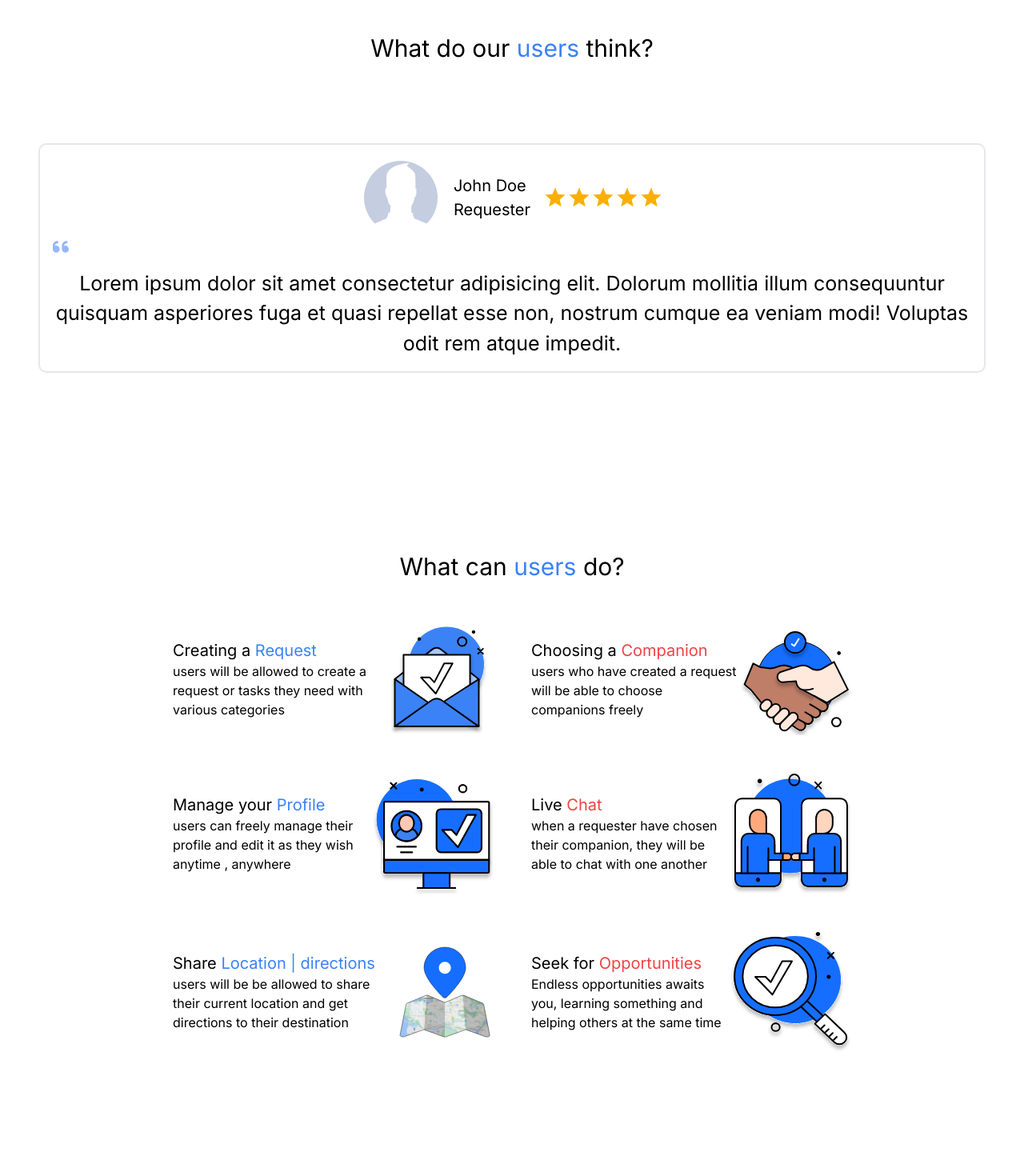
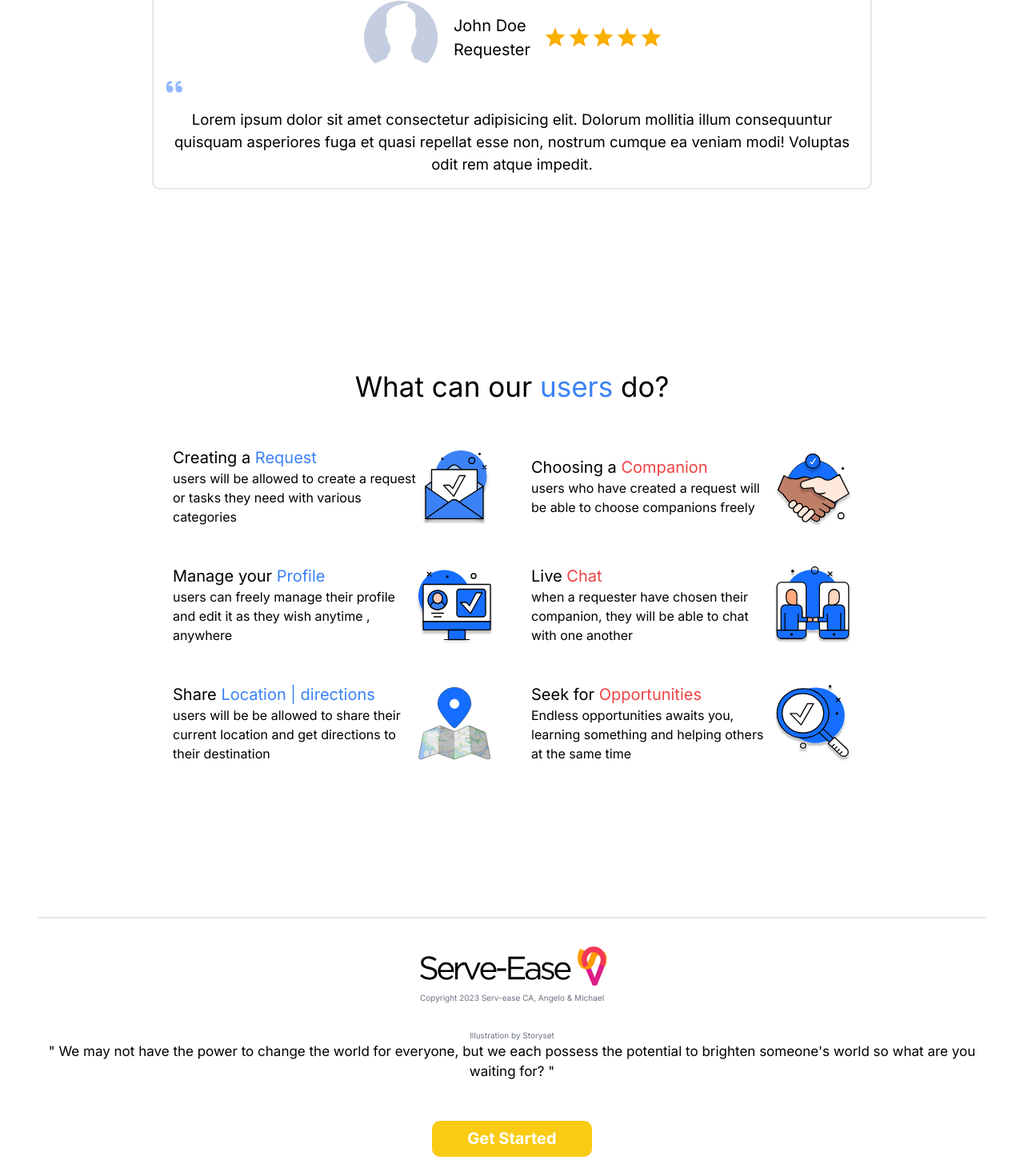
Before and after one commit to TeamFuchsia-ITDev/IT-Development-Project, a Next.js app: page / in a window 1280 px wide. Shown: the part 1682-3152 px from the top of the page at 80% size. Before the commit the page ends 2997 px from the top, so only its background shows below. Built offline with nearby package versions, Linux system fonts and the light colour scheme; no server answers.

Commit message:
Finished Landing page and responsiveness also fixed responsiveness for login and sign up

```diff
--- a/app/(site)/login/page.tsx
+++ b/app/(site)/login/page.tsx
@@ -112,14 +112,17 @@ export default function Login() {
   return (
     <div className="flex flex-row ">
       <div className="flex flex-row w-[100%] justify-center items-center">
-        <div className="w-full md:w-1/2 lg:w-1/2 xl:w-1/2">
+        <div className="w-full lg:w-1/2 xl:w-1/2">
           <div className="">
             <Link href="/">
-              <Image src={SElogo} alt="Login" className="absolute  top-[10px] w-[150px] mt-4" />
+              <Image src={SElogo} alt="Login" className="hidden md:hidden lg:block xl:block absolute  top-[10px] w-[150px] mt-4" />
             </Link>
           </div>
-          <div className="flex flex-col h-[680px] justify-center items-center pl-3 md:pl-0 lg:pl-0 xl:pl-0 ">
+          <div className="flex flex-col h-screen w-screen lg:w-full justify-start mt-12 md:mt-12 xl:mt-0 lg:mt-0 md:justify-center lg:justify-center xl:justify-center items-center  ">
             <div className="flex flex-col">
+            <Link href="/">
+              <img src={SElogo.src} alt="Login" className="block md:block lg:hidden xl:hidden w-[200px] ml-[-23px]" />
+              </Link>
               <h1 className="text-4xl font-bold mb-2 mt-4">
                 Welcome back to{" "}
                 <span className="text-blue-500 block">Serve-Ease</span>
@@ -210,7 +213,7 @@ export default function Login() {
           <img
             src={lsimage.src}
             alt="Login"
-            className=" h-screen w-screen object-cover sm:block hidden md:block lg:block xl:block"
+            className=" h-screen w-screen object-cover hidden md:block lg:block xl:block"
           />
         </div>
       </div>
--- a/app/(site)/register/page.tsx
+++ b/app/(site)/register/page.tsx
@@ -96,11 +96,14 @@ export default function Register() {
         <div className="w-full md:w-1/2 lg:w-1/2 xl:w-1/2">
         <div className="">
             <Link href="/">
-              <Image src={SElogo} alt="Login" className="absolute  top-[10px] w-[150px] mt-4" />
+              <Image src={SElogo} alt="Login" className="hidden md:hidden lg:block xl:block absolute  top-[10px] w-[150px] mt-4" />
             </Link>
           </div>
-          <div className="flex flex-col h-[660px] justify-center items-center  pl-3 md:pl-0 lg:pl-0 xl:pl-0 pt-32 md:pt-0 lg-pt-0 xl:pt-0">
+          <div className="flex flex-col h-screen w-screen lg:w-full justify-start mt-12 md:mt-12 xl:mt-0 lg:mt-0 md:justify-center lg:justify-center xl:justify-center items-center">
             <div className="flex flex-col">
+            <Link href="/">
+            <img src={SElogo.src} alt="Login" className="block md:block lg:hidden xl:hidden w-[200px] ml-[-23px]" />
+            </Link>
               <h1 className="text-4xl font-bold mb-2 mt-4 text-left">
                 Welcome back to{" "}
                 <span className="text-blue-500 block">Serve-Ease</span>
@@ -226,7 +229,7 @@ export default function Register() {
           <img
             src={lsimage.src}
             alt="Login"
-            className=" h-screen w-screen object-cover sm:block hidden md:block lg:block xl:block"
+            className=" h-screen w-screen object-cover hidden md:hidden lg:block xl:block"
           />
         </div>
       </div>
--- /dev/null
+++ b/app/components/footerLanding.tsx
@@ -0,0 +1,33 @@
+"use client";
+
+import Link from "next/link";
+import logo from "@/app/images/Serve-ease.svg";
+
+export const FooterLanding = () => {
+  return (
+    <div className="flex flex-col h-[300px] border-t-2 mt-24">
+      <div className="flex flex-col justify-center items-center text-center text-[17px]">
+        <img src={logo.src} alt="Serve-Ease" width={300} className="pt-8" />
+        <p className="pb-8 text-[10px] text-gray-500">Copyright 2023 Serv-ease CA, Angelo & Michael</p>
+        <a href="https://storyset.com/work" className="text-[10px] text-gray-500 ">Illustration by Storyset</a>
+        <p>
+          " We may not have the power to change the world for everyone, but we
+          each possess{" "}
+
+            the potential to brighten someone's world so what are you waiting
+            for? "
+
+        </p>
+      </div>
+
+      <div className="flex flex-col justify-center items-center pt-8">
+        <Link href="/register">
+        <button className="bg-yellow-400 rounded-[10px] font-bold text-white text-[20px] w-[200px] h-[45px] hover:bg-white hover:text-yellow-400 hover:border-[2px] hover:border-yellow-400 hover:ease-in-out duration-300 mt-4 mb-8">
+          Get Started
+        </button>
+        </Link>
+
+      </div>
+    </div>
+  );
+};
--- a/app/components/testimonialcard.tsx
+++ b/app/components/testimonialcard.tsx
@@ -12,9 +12,9 @@ export const TestimonialCard: React.FC<TestimonialCardProps> = ({
   role,
 }) => {
   return (
-    <div className="mt-24">
-      <div className="flex flex-col w-auto rounded-[10px] border-2 pb-4 pt-4 pl-4 pr-4 ">
-        <div className="flex flex-row justify-center items-center gap-4">
+    <div className="mt-12 md:mt-12 lg:mt-24 ">
+      <div className="flex flex-col w-full md:w-full lg:w-[900px] rounded-[10px] border-2 pb-4 pt-4 pl-4 pr-4 ">
+        <div className="flex flex-col justify-center items-center gap-4 md:flex-row lg-flex-row xl-flex-row ">
           <img
             src={blankprofile.src}
             alt="Serve-Ease"
@@ -24,11 +24,11 @@ export const TestimonialCard: React.FC<TestimonialCardProps> = ({
             <h1>{name}</h1>
             <h1>{role}</h1>
           </div>
-          <Rating name="size-large" defaultValue={5} size="large" readOnly />
+          <Rating name="size-large" defaultValue={5} size="large"  readOnly />
         </div>
         <div className="flex flex-col">
           <img src={quote.src} width={20} className="opacity-50"/>
-          <p className="mt-4 text-center text-[25px]">
+          <p className="mt-4 text-left text-[18px] lg:text-[18.5px] md:text-center lg-text-center xl-text-center">
             {testimonial}
           </p>
         </div>
--- a/app/page.tsx
+++ b/app/page.tsx
@@ -15,6 +15,7 @@ import chat from "@/app/images/chat.svg";
 import locationicon from "@/app/images/locationicon.svg";
 import look from "@/app/images/look.svg";
 import LandingSVG from "@/app/images/LandingSVG.svg";
+import { FooterLanding } from "./components/footerLanding";
 
 export default async function Home() {
   const session = await getServerSession(authOptions);
@@ -33,8 +34,8 @@ export default async function Home() {
         <NavbarLanding />
       </div>
       <div className="pl-12 pr-12">
-        <div className=" w-full h-screen flex flex-row justify-center   md:text-left">
-          <div className=" sm:w-full md:w-full lg:w-[60%] flex flex-col justify-center">
+        <div className="w-full flex flex-row justify-center md:text-left">
+          <div className=" sm:w-full md:w-full lg:w-[60%] flex flex-col justify-start md:justify-start lg:justify-center xl:justify-center mt-12 md:mt-24 lg:mt-0 xl:mt-0">
 
             <h1 className="text-[25px] lg:text-[35px] sm:text-black md:text-black text-center md:text-center lg:text-left xl:text-left">
               JOIN THE <span className="text-blue-500">SERVE-EASE</span>{" "}
@@ -43,11 +44,11 @@ export default async function Home() {
             <img
               src={LandingSVG.src}
               alt="Serve-Ease"
-              className="w-full mt-2 mb-2 object-cover block md:hidden lg:hiden xl:hidden"
+              className="w-full  mb-2 object-cover block md:block lg:hidden xl:hidden"
             />
             <p className="text-[15px] lg:text-[18.5px] sm:text-black md:text-black text-center md:text-left">
               Discover the power of community at SERVE-EASE. Whether you're a
-              <span className="text-red-500 "> Companion</span> offering help or
+              <span className="text-red-500"> Companion</span> offering help or
               a<span className="text-blue-500"> Requester</span> seeking
               assistance, sign up today to make meaningful connections.
             </p>
@@ -63,7 +64,7 @@ export default async function Home() {
 
             </div>
           </div>
-          <div className="sm:w-[0%] md:w-[0%] lg:w-[50%] flex justify-center">
+          <div className="w-[0%] md:w-[0%] lg:w-[50%] xl:w-[50%] flex justify-center">
             <img src={LandingSVG.src} alt="" className="hidden md:hidden lg:block xl:block" />
             </div>
         </div>
@@ -76,11 +77,11 @@ export default async function Home() {
               className="w-[600px] object-cover hidden md:hidden lg:block xl:block"
             />
           </div>
-          <div className=" sm:w-full md:w-full lg:w-[50%] flex flex-col justify-center">
-            <h1 className="text-[25px] lg:text-[35px] sm:text-black md:text-black text-center md:text-center lg:text-left xl:text-left text-underline-2  ">
+          <div className="sm:w-full md:w-full lg:w-[50%] flex flex-col justify-center mt-[430px] md:mt-[430px] lg:mt-0 lg:mt-0">
+            <h1 className="text-[30px] lg:text-[35px] text-center md:text-center lg:text-left xl:text-left text-underline-2  ">
               Why <span className="text-blue-500">use</span> our App?
             </h1>
-            <p className="text-[15px] lg:text-[18.5px] sm:text-black md:text-black text-center md:text-left mt-4">
+            <p className="text-[18px] lg:text-[18.5px] sm:text-black md:text-black text-left md:text-left mt-4">
               Welcome to our platform, where we've crafted a unique space for
               connecting people who need a helping hand with tasks they can't
               tackle on their own. But that's not all – it's also a place for
@@ -88,7 +89,7 @@ export default async function Home() {
               friendly company.
             </p>
             <br />
-            <p className="text-[15px] lg:text-[18.5px] sm:text-black md:text-black text-center md:text-left">
+            <p className="text-[18px] lg:text-[18.5px] sm:text-black md:text-black text-left md:text-left">
               What sets us apart is the flexibility we offer.{" "}
               <span className="text-red-500">Companions</span> have the choice
               to provide their services either for free, as a gesture of
@@ -98,7 +99,7 @@ export default async function Home() {
               a helping hand or a friendly chat.
             </p>
             <br />
-            <p className="text-[15px] lg:text-[18.5px] sm:text-black md:text-black text-center md:text-left">
+            <p className="text-[18px] lg:text-[18.5px] sm:text-black md:text-black text-left md:text-left">
               Our main goal is simple: to ensure that our users always have
               someone to rely on in moments of loneliness, someone to share fun
               times with, or just someone to have a chat with. Join us today and
@@ -109,7 +110,7 @@ export default async function Home() {
 
         <div className="flex flex-col w-[100%] justify-center items-center ">
           <div>
-            <h1 className="text-[30px] mt-16">
+            <h1 className="text-[30px] lg:text-[35px] text-center mt-[550px] md:mt-[550px] lg:mt-24 lg:mt-0">
               What do our <a className="text-blue-500">users</a> think?
             </h1>
           </div>
@@ -124,14 +125,15 @@ export default async function Home() {
         </div>
         <div className="flex flex-col mt-[220px]">
           <div className="flex justify-center">
-            <h1 className="text-[30px] ">
-              What can <a className="text-blue-500">users</a> do?
+            <h1 className="text-[30px] lg:text-[35px] text-center ">
+              What can our<a className="text-blue-500"> users</a> do?
             </h1>
           </div>
 
-          <div className="flex flex-wrap justify-center gap-12 mt-12">
+          <div className="flex flex-wrap justify-center gap-12 mt-12 mb-24">
             <div className="flex flex-row w-[400px]">
               <div className="flex flex-col  justify-center rounded-xl">
+              <img src={post.src} alt="" className="w-[70px] h-[70px] md:w-[70px] md:h-[70px] lg:hidden md:hidden" />
                 <h1 className="text-xl ">
                   Creating a <a className="text-blue-500 ">Request</a>
                 </h1>
@@ -140,11 +142,12 @@ export default async function Home() {
                   with various categories
                 </p>
               </div>
-              <img src={post.src} alt="" className="" />
+              <img src={post.src} alt="" className="hidden md:block md:w-24 lg:block lg:w-24" />
             </div>
 
             <div className="flex flex-row w-[400px]">
               <div className="flex flex-col  justify-center rounded-xl">
+              <img src={choose.src} alt="" className="w-[70px] h-[70px] md:w-[70px] md:h-[70px] lg:hidden md:hidden" />
                 <h1 className="text-xl ">
                   Choosing a <a className="text-red-500 ">Companion</a>
                 </h1>
@@ -153,11 +156,12 @@ export default async function Home() {
                   companions freely
                 </p>
               </div>
-              <img src={choose.src} alt="" className="" />
+              <img src={choose.src} alt="" className="hidden md:block md:w-24 lg:block lg:w-24" />
             </div>
 
             <div className="flex flex-row w-[400px]">
               <div className="flex flex-col  justify-center rounded-xl">
+              <img src={profile.src} alt="" className="w-[70px] h-[70px] md:w-[70px] md:h-[70px] lg:hidden md:hidden" />
                 <h1 className="text-xl ">
                   Manage your<a className="text-blue-500 "> Profile</a>
                 </h1>
@@ -166,11 +170,12 @@ export default async function Home() {
                   anytime , anywhere
                 </p>
               </div>
-              <img src={profile.src} alt="" className="" />
+              <img src={profile.src} alt="" className="hidden md:block md:w-24 lg:block lg:w-24" />
             </div>
 
             <div className="flex flex-row w-[400px]">
               <div className="flex flex-col  justify-center rounded-xl">
+              <img src={chat.src} alt="" className="w-[70px] h-[70px] md:w-[70px] md:h-[70px] lg:hidden md:hidden" />
                 <h1 className="text-xl ">
                   Live<a className="text-red-500 "> Chat</a>
                 </h1>
@@ -179,11 +184,12 @@ export default async function Home() {
                   able to chat with one another
                 </p>
               </div>
-              <img src={chat.src} alt="" className="" />
+              <img src={chat.src} alt="" className="hidden md:block md:w-24 lg:block lg:w-24"/>
             </div>
 
             <div className="flex flex-row w-[400px]">
               <div className="flex flex-col  justify-center rounded-xl">
+              <img src={locationicon.src} alt="" className="w-[70px] h-[70px] md:w-[70px] md:h-[70px] lg:hidden md:hidden" />
                 <h1 className="text-xl ">
                   Share <a className="text-blue-500 "> Location | directions</a>
                 </h1>
@@ -195,12 +201,13 @@ export default async function Home() {
               <img
                 src={locationicon.src}
                 alt=""
-                className="w-[120px] h-[150px]"
+                className="hidden md:block md:w-24 lg:block lg:w-24"
               />
             </div>
 
             <div className="flex flex-row w-[400px]">
-              <div className="flex flex-col  justify-center rounded-xl">
+              <div className="flex flex-col justify-center rounded-xl">
+                <img src={look.src} alt="" className="w-[70px] h-[70px] md:w-[70px] md:h-[70px] lg:hidden md:hidden" />
                 <h1 className="text-xl ">
                   Seek for <a className="text-red-500 ">Opportunities</a>
                 </h1>
@@ -209,11 +216,13 @@ export default async function Home() {
                   helping others at the same time
                 </p>
               </div>
-              <img src={look.src} alt="" className="" />
+              <img src={look.src} alt="" className="hidden md:block md:w-24 lg:block lg:w-24" />
             </div>
           </div>
         </div>
+        <FooterLanding />
       </div>
+
     </div>
   );
 }
```
